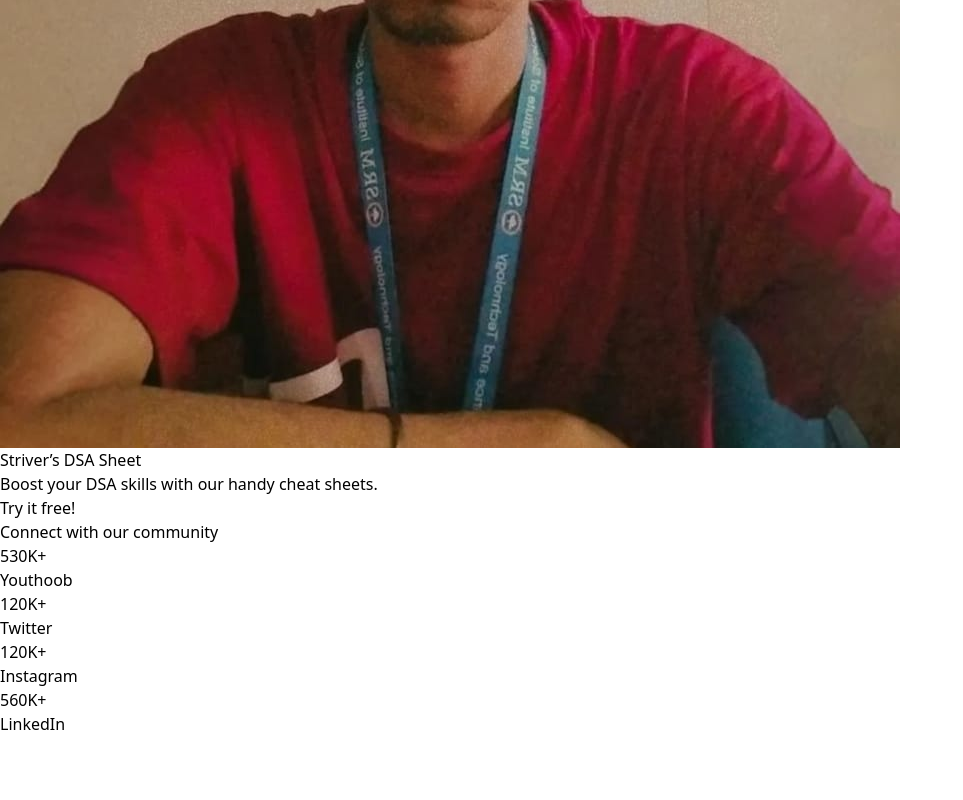
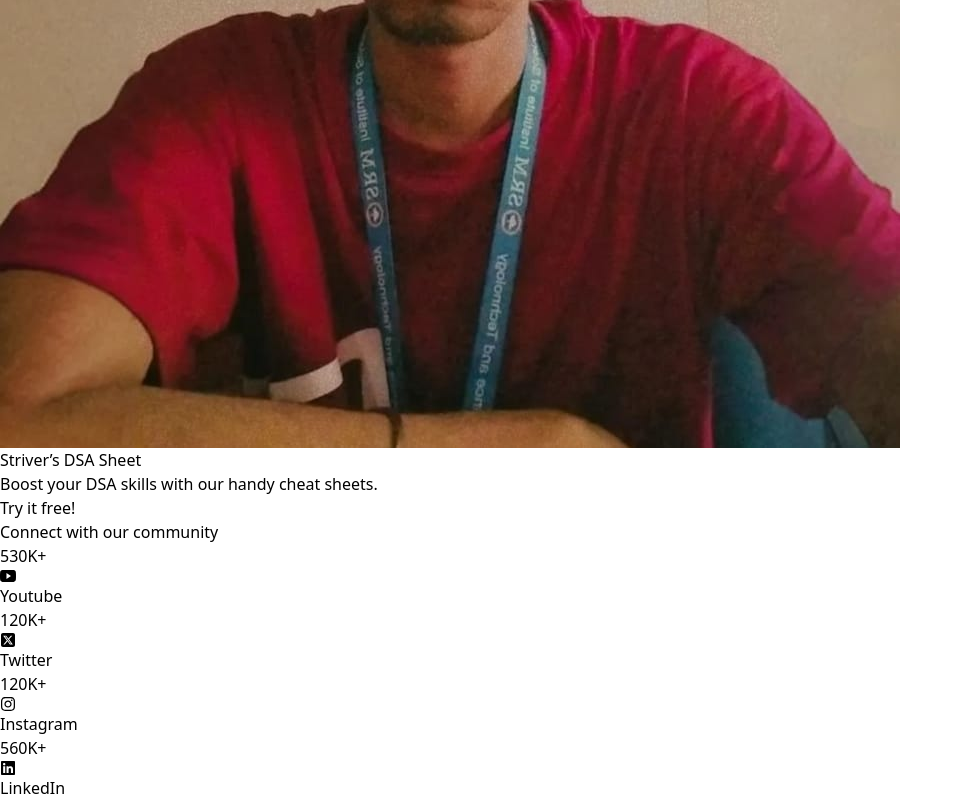
Before and after one commit to Sameer01-01/Github-srm-qualifying-project, a React (Vite) app: page / in a window 1280 px wide. Shown: the part 6701-7501 px from the top of the page, without its empty margins (0-963 px from the left). Before the commit the page ends 7437 px from the top, so only its background shows below. Built offline with nearby package versions, Linux system fonts and the light colour scheme.

Commit message:
icons update

```diff
--- a/src/components/Home.jsx
+++ b/src/components/Home.jsx
@@ -1,5 +1,9 @@
 import React from 'react';
 import logo from '../assets/me.jpg';
+import { IoLogoYoutube } from "react-icons/io";
+import { FaInstagram } from "react-icons/fa";
+import { FaSquareXTwitter } from "react-icons/fa6";
+import { FaLinkedin } from "react-icons/fa";
 
 const Home = () => {
     return (
@@ -104,33 +108,49 @@ const Home = () => {
                     <p className='text-5xl text-center text-white font-bold mt-72'>Connect with our community</p>
                 </div>
                 <div className='grid grid-cols-2 sm:grid-cols-2 lg:grid-cols-4 gap-4 mt-16'>
-    <div className='border-2 bg-neutral-800 border-zinc-700 hover:border-white rounded-2xl text-center px-6 lg:p-10  flex flex-col justify-center items-center'>
+                    <div className='border-2 bg-neutral-800 border-zinc-700 hover:border-white rounded-2xl text-center px-6 lg:p-10 flex flex-col justify-center items-center'>
                         <div className='bg-zinc-700 rounded-2xl p-6 lg:px-8 lg:py-12 flex flex-col justify-center items-center'>
                             <span className='text-white font-bold text-4xl sm:text-5xl lg:text-6xl'>530K+</span><br />
-            <span className='text-white text-lg sm:text-xl lg:text-2xl'>Youthoob</span>
+                            <span className='flex items-center text-white text-lg sm:text-xl lg:text-2xl'>
+                                <IoLogoYoutube className='mr-2' /> {/* Add margin to space out the icon from the text */}
+                                Youtube
+                            </span>
                         </div>
                     </div>
+
 
                     <div className='border-2 bg-neutral-800 border-zinc-700 hover:border-white rounded-2xl text-center p-6 lg:p-10 flex flex-col justify-center items-center'>
                         <div className='bg-zinc-700 rounded-2xl p-6 lg:p-8 lg:py-12 flex flex-col justify-center items-center'>
                             <span className='text-white font-bold text-4xl sm:text-5xl lg:text-6xl'>120K+</span><br />
-            <span className='text-white text-lg sm:text-xl lg:text-2xl'>Twitter</span>
+                            <span className='flex items-center text-white text-lg sm:text-xl lg:text-2xl'>
+                                <FaSquareXTwitter className='mr-2' /> {/* Add margin to space out the icon from the text */}
+                                Twitter
+                            </span>
                         </div>
                     </div>
+
 
                     <div className='border-2 bg-neutral-800 border-zinc-700 hover:border-white rounded-2xl text-center p-6 lg:p-10 flex flex-col justify-center items-center'>
                         <div className='bg-zinc-700 rounded-2xl p-6 lg:p-8 lg:py-12 flex flex-col justify-center items-center'>
                             <span className='text-white font-bold text-4xl sm:text-5xl lg:text-6xl'>120K+</span><br />
-            <span className='text-white text-lg sm:text-xl lg:text-2xl'>Instagram</span>
+                            <span className='flex items-center text-white text-lg sm:text-xl lg:text-2xl'>
+                                <FaInstagram className='mr-2' /> {/* Add margin to space out the icon from the text */}
+                                Instagram
+                            </span>
                         </div>
                     </div>
+
 
                     <div className='border-2 bg-neutral-800 border-zinc-700 hover:border-white rounded-2xl text-center p-6 lg:p-10 flex flex-col justify-center items-center'>
                         <div className='bg-zinc-700 rounded-2xl p-6 lg:p-8 lg:py-12 flex flex-col justify-center items-center'>
                             <span className='text-white font-bold text-4xl sm:text-5xl lg:text-6xl'>560K+</span><br />
-            <span className='text-white text-lg sm:text-xl lg:text-2xl'>LinkedIn</span>
+                            <span className='flex items-center text-white text-lg sm:text-xl lg:text-2xl'>
+                                <FaLinkedin className='mr-2' /> {/* Add margin to space out the icon from the text */}
+                                LinkedIn
+                            </span>
                         </div>
                     </div>
+
                 </div>
 
 
```
Lines whose indentation alone changed are shown as unchanged.
